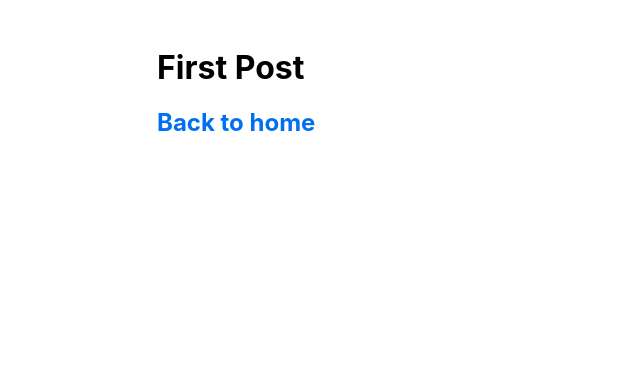
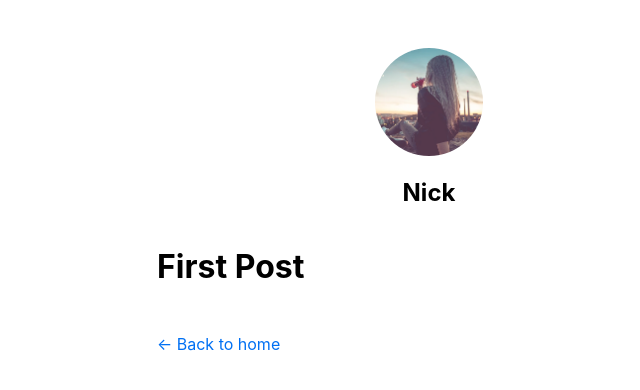
Before and after one commit to Nicklzy/next-app, a Next.js app: page /posts/first-post in a window 1280 px wide. Shown: the top 390 px of the page, without its empty margins (211-851 px from the left). Built offline with nearby package versions, Linux system fonts and the light colour scheme.

Commit message:
polishing layout

```diff
--- a/components/layout.module.css
+++ b/components/layout.module.css
@@ -3,3 +3,13 @@
     padding: 0 1rem;
     margin: 3rem auto 6rem;
 }
+
+.header {
+    display: flex;
+    flex-direction: column;
+    align-items: center;
+}
+
+.backToHome {
+    margin: 3rem 0 0;
+}
--- a/components/layout.tsx
+++ b/components/layout.tsx
@@ -1,13 +1,80 @@
 import * as React from "react";
-import styles from './layout.module.css'
+import Head from 'next/head';
+import Image from 'next/image';
+import styles from './layout.module.css';
+import utilStyles from '../styles/utils.module.css';
+import Link from 'next/link';
+import Avatar from '../public/avatar.png'
 
 interface IProps {
-
+    home: boolean;
 }
 
-const layout: React.FC<IProps> = ({children}) => {
+const name = 'Nick';
+export const siteTitle = 'Next.js Sample Website';
+
+const layout: React.FC<IProps> = ({home, children}) => {
     return (
-        <div className={styles.container}>{children}</div>);
+        <div className={styles.container}>
+            <Head>
+                <link rel="icon" href="/favicon.ico"/>
+                <meta
+                    name="description"
+                    content="Learn how to build a personal website using Next.js"
+                />
+                <meta
+                    property="og:image"
+                    content={`https://og-image.vercel.app/${encodeURI(
+                        siteTitle
+                    )}.png?theme=light&md=0&fontSize=75px&images=https%3A%2F%2Fassets.vercel.com%2Fimage%2Fupload%2Ffront%2Fassets%2Fdesign%2Fnextjs-black-logo.svg`}
+                />
+                <meta name="og:title" content={siteTitle}/>
+                <meta name="twitter:card" content="summary_large_image"/>
+            </Head>
+            <header className={styles.header}>
+                {home ? (
+                    <>
+                        <Image
+                            priority
+                            src={Avatar}
+                            className={utilStyles.borderCircle}
+                            height={144}
+                            width={144}
+                            alt={name}
+                        />
+                        <h1 className={utilStyles.heading2Xl}>{name}</h1>
+                    </>
+                ) : (
+                    <>
+                        <Link href="/">
+                            <a>
+                                <Image
+                                    priority
+                                    src={Avatar}
+                                    className={utilStyles.borderCircle}
+                                    height={108}
+                                    width={108}
+                                    alt={name}
+                                />
+                            </a>
+                        </Link>
+                        <h2 className={utilStyles.headingLg}>
+                            <Link href="/">
+                                <a className={utilStyles.colorInherit}>{name}</a>
+                            </Link>
+                        </h2>
+                    </>
+                )}
+            </header>
+            <main>{children}</main>
+            {!home && (
+                <div className={styles.backToHome}>
+                    <Link href="/">
+                        <a>← Back to home</a>
+                    </Link>
+                </div>
+            )}
+        </div>);
 };
 
 export default layout;
--- a/pages/posts/first-post.js
+++ b/pages/posts/first-post.js
@@ -10,11 +10,6 @@
                     <title>First Post</title>
                 </Head>
                 <h1>First Post</h1>
-                <h2>
-                    <Link href="/">
-                        <a>Back to home</a>
-                    </Link>
-                </h2>
             </Layout>
         </>
     )
--- /dev/null
+++ b/styles/utils.module.css
@@ -0,0 +1,52 @@
+.heading2Xl {
+    font-size: 2.5rem;
+    line-height: 1.2;
+    font-weight: 800;
+    letter-spacing: -0.05rem;
+    margin: 1rem 0;
+}
+
+.headingXl {
+    font-size: 2rem;
+    line-height: 1.3;
+    font-weight: 800;
+    letter-spacing: -0.05rem;
+    margin: 1rem 0;
+}
+
+.headingLg {
+    font-size: 1.5rem;
+    line-height: 1.4;
+    margin: 1rem 0;
+}
+
+.headingMd {
+    font-size: 1.2rem;
+    line-height: 1.5;
+}
+
+.borderCircle {
+    border-radius: 9999px;
+}
+
+.colorInherit {
+    color: inherit;
+}
+
+.padding1px {
+    padding-top: 1px;
+}
+
+.list {
+    list-style: none;
+    padding: 0;
+    margin: 0;
+}
+
+.listItem {
+    margin: 0 0 1.25rem;
+}
+
+.lightText {
+    color: #666;
+}
```
Also changed, not shown: pages/index.tsx (+17 -71 lines), public/avatar.png (added).
